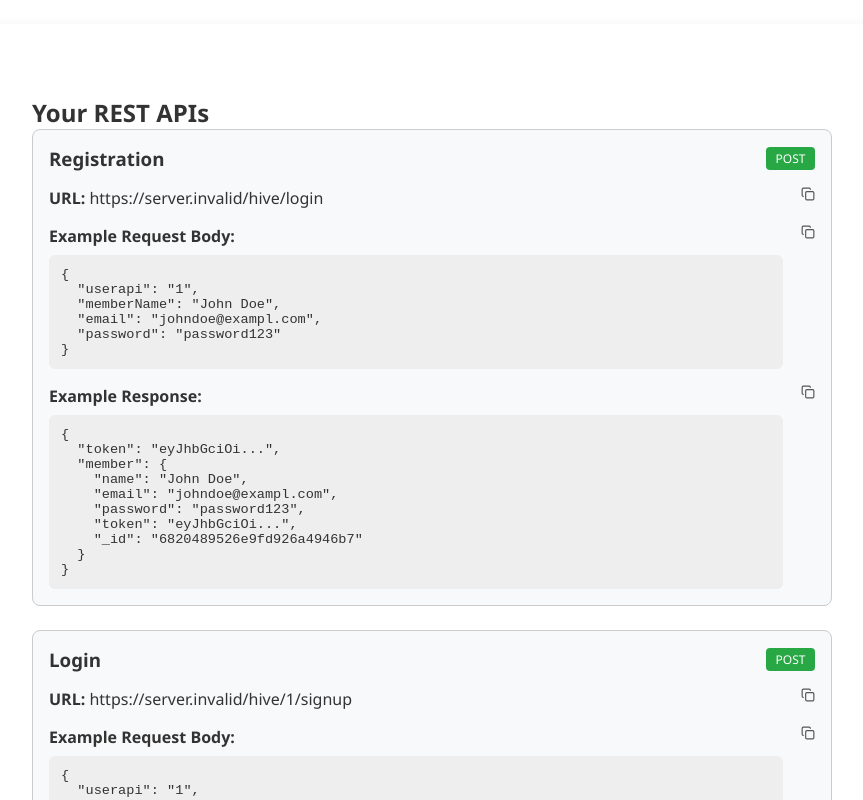
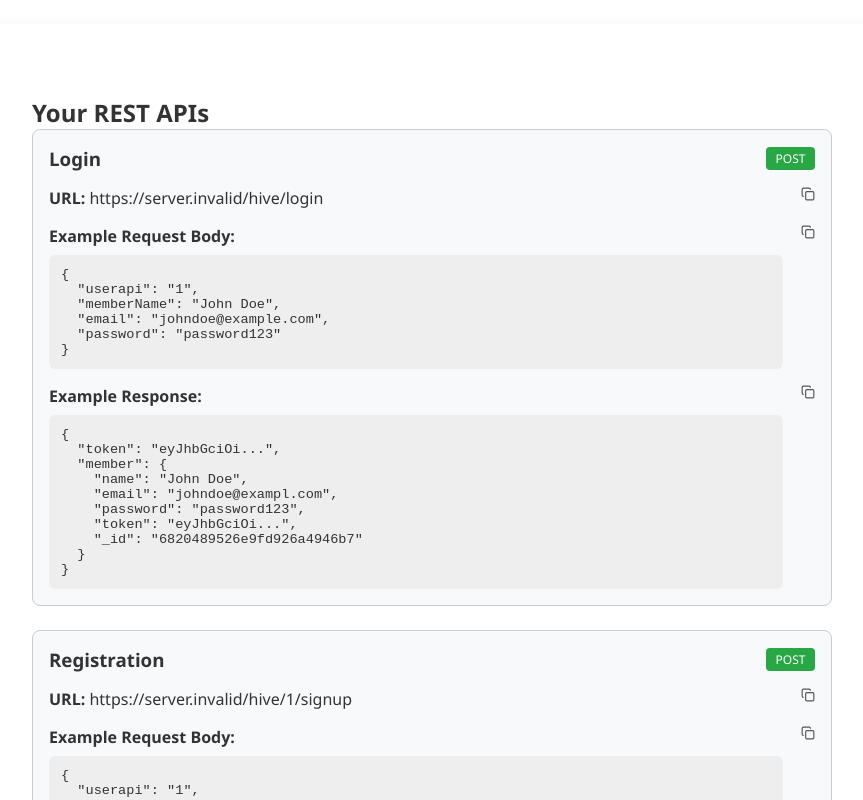
Before and after one commit to Shashidharak89/Auth_provider_project_2025, a React (Vite) app in the folder frontend/: page /user in a window 1280 px wide. Shown: the top 800 px of the page, without its empty margins (208-1071 px from the left). Built offline with nearby package versions, Linux system fonts and the light colour scheme; no server answers; sample sign-in values are in the browser's storage.

Commit message:
data added

```diff
--- a/frontend/src/components/ApiInfo.jsx
+++ b/frontend/src/components/ApiInfo.jsx
@@ -18,13 +18,13 @@ const ApiInfo = () => {
 
   const apiBlocks = [
     {
-      title: 'Registration',
+      title: 'Login',
       method: 'POST',
       url: `${URL}/hive/login`,
       requestExample: `{
   "userapi": "${userapi}",
   "memberName": "John Doe",
-  "email": "johndoe@exampl.com",
+  "email": "johndoe@example.com",
   "password": "password123"
 }`,
       responseExample: `{
@@ -39,7 +39,7 @@ const ApiInfo = () => {
 }`
     },
     {
-      title: 'Login',
+      title: 'Registration',
       method: 'POST',
       url: `${URL}/hive/${userapi}/signup`,
       requestExample: `{
```
